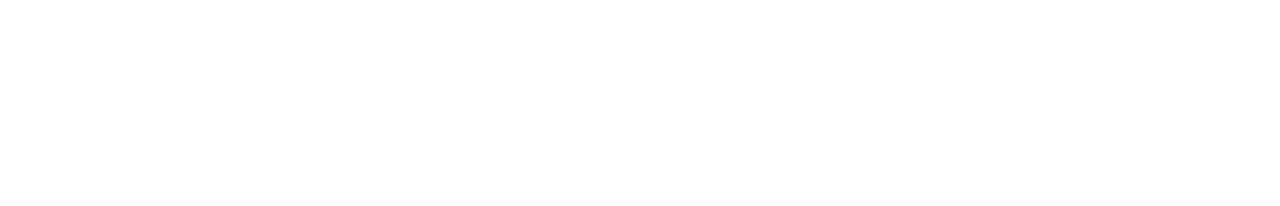
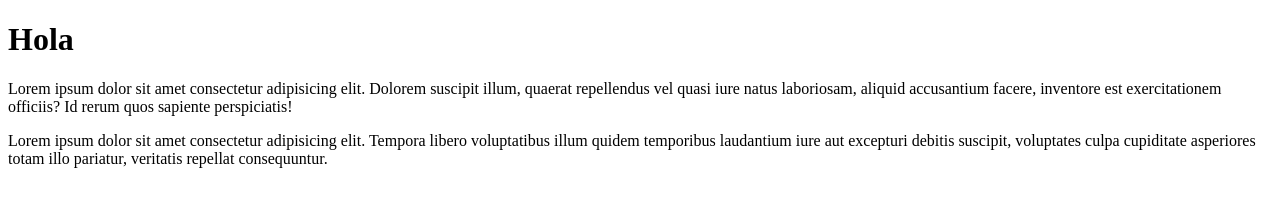
Before and after one commit to raulav/newtestgit, a plain HTML site: page index.html in a window 1280 px wide. Drawn offline with Linux system fonts and the light colour scheme.

Commit message:
agregados dos parrafos

```diff
--- a/index.html
+++ b/index.html
@@ -5,6 +5,12 @@
     <title>Document</title>
 </head>
 <body>
+    <h1>Hola</h1>
+
+    <p> Lorem ipsum dolor sit amet consectetur adipisicing elit. Dolorem suscipit illum, quaerat repellendus vel quasi iure natus laboriosam, aliquid accusantium facere, inventore est exercitationem officiis? Id rerum quos sapiente perspiciatis!</p>
+
+    <p>Lorem ipsum dolor sit amet consectetur adipisicing elit. Tempora libero voluptatibus illum quidem temporibus laudantium iure aut excepturi debitis suscipit, voluptates culpa cupiditate asperiores totam illo pariatur, veritatis repellat consequuntur.</p>
+
 
 </body>
 </html>
```
